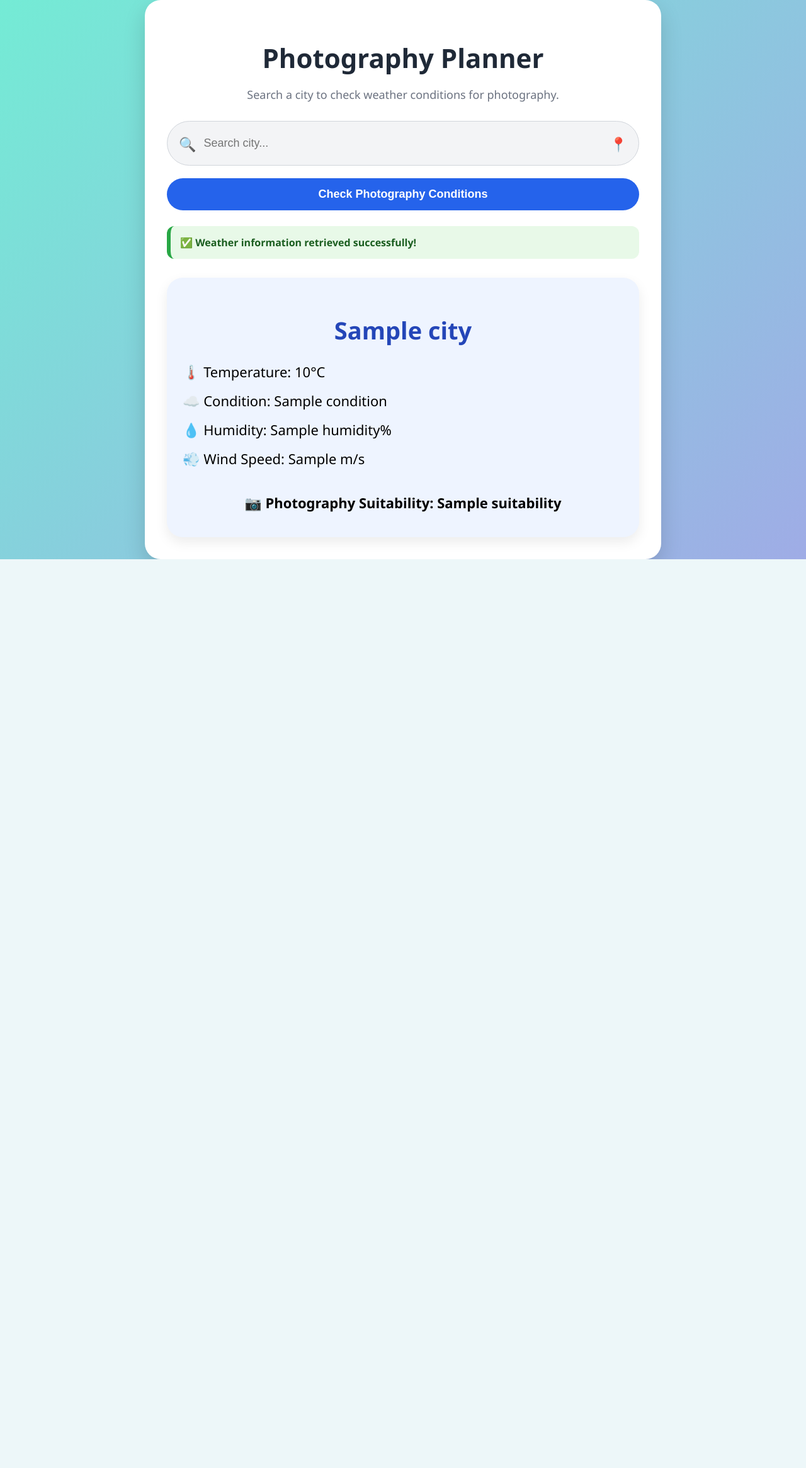
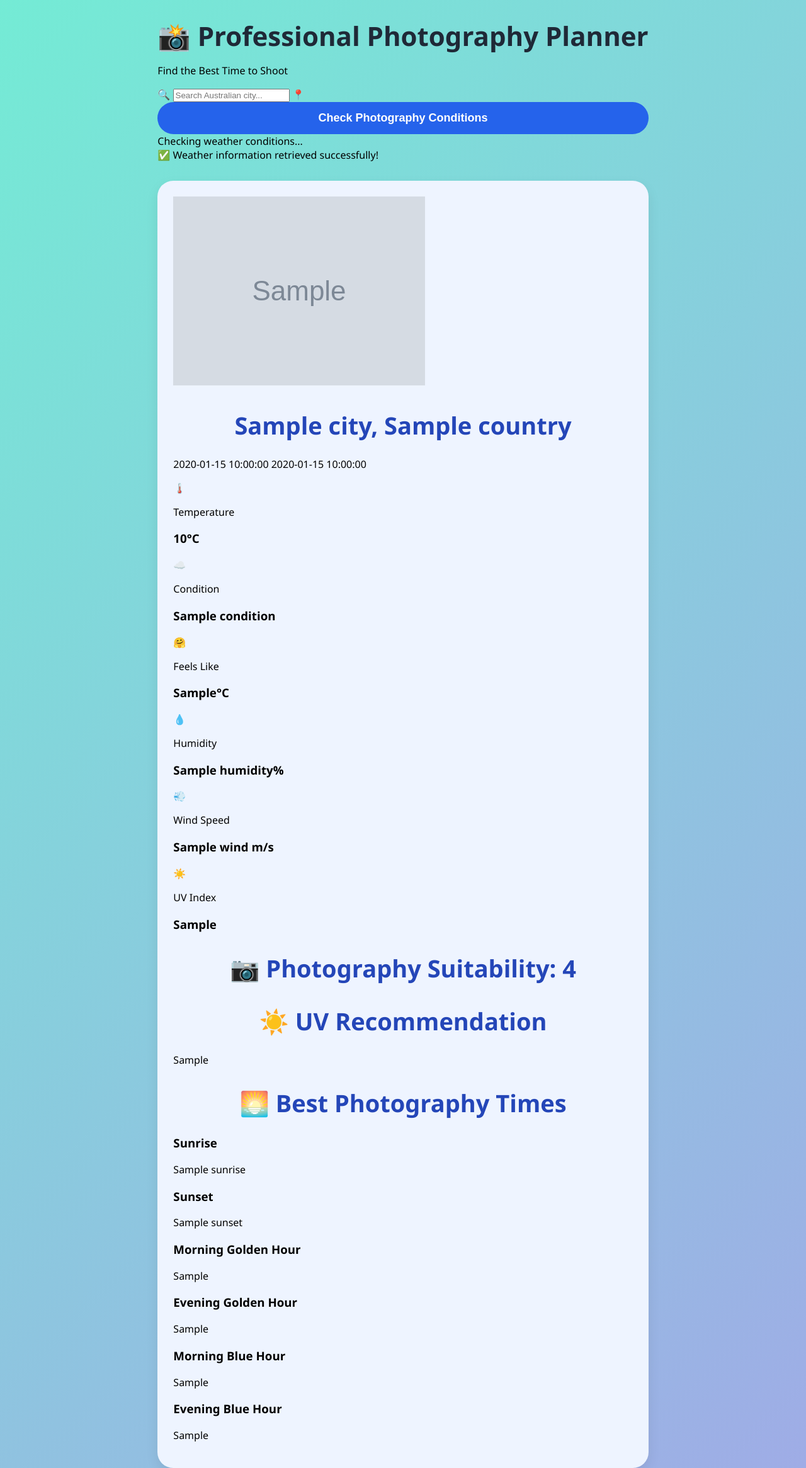
Before and after one commit to bandanarimal7-star/professional-photography-planner, a Flask app: template templates/index.html in a window 1280 px wide. Shown: the whole page at 63% size. Before the commit the page ends 888 px from the top, so only its background shows below. Run offline with Flask 3, Linux system fonts and the light colour scheme; the template is opened without the code that fills it: most values are stand-ins (such as "Sample title", 1, 10 or a date in 2020); grey boxes marked "Sample" are stand-in pictures.

Commit message:
Update index.html

```diff
--- a/templates/index.html
+++ b/templates/index.html
@@ -1,59 +1,149 @@
 <!DOCTYPE html>
-<html>
+<html lang="en">
 <head>
-    <title>Photography Planner</title>
+    <meta charset="UTF-8">
+    <title>Professional Photography Planner</title>
+    <meta name="viewport" content="width=device-width, initial-scale=1.0">
     <link rel="stylesheet" href="{{ url_for('static', filename='css/style.css') }}">
 </head>
+<body>
 
-<body>
-<div class="container">
+<div class="page-wrapper">
 
-    <h1>Photography Planner</h1>
-    <p class="subtitle">Search a city to check weather conditions for photography.</p>
+    <header class="app-header">
+        <h1>📸 Professional Photography Planner</h1>
+        <p>Find the Best Time to Shoot</p>
+    </header>
 
-    <form method="POST" class="search-form">
-        <div class="search-bar">
-            <span class="search-icon">🔍</span>
-            <input
-               type="text"
-               name="city"
-               placeholder="Search city..."
-               pattern="[A-Za-z ]+"
-               title="Only letters are allowed"
-               required>
-            <span class="location-icon">📍</span>
+    <form method="POST" class="search-box" onsubmit="showLoading()">
+        <div class="input-wrapper">
+            <span>🔍</span>
+            <input type="text" name="city" placeholder="Search Australian city..." required>
+            <span>📍</span>
         </div>
 
-        <button type="submit" onclick="this.innerText='Checking Weather...'">
-            Check Photography Conditions
-        </button>
+        <button type="submit">Check Photography Conditions</button>
     </form>
 
+    <div id="loading" class="loading">
+        <div class="spinner"></div>
+        <span>Checking weather conditions...</span>
+    </div>
+
+    {% if error %}
+    <div class="alert error">
+        ❌ {{ error }}
+    </div>
+    {% endif %}
+
     {% if weather %}
-    <div class="success-message">
+    <div class="alert success">
         ✅ Weather information retrieved successfully!
     </div>
 
-<div class="weather-card">
-        <h2>{{ weather.city }}</h2>
+    <section class="weather-card {{ weather.theme_class }}">
 
-        <div class="weather-details">
-            <p>🌡️ Temperature: {{ weather.temperature }}°C</p>
-            <p>☁️ Condition: {{ weather.condition }}</p>
-            <p>💧 Humidity: {{ weather.humidity }}%</p>
-            <p>💨 Wind Speed: {{ weather.wind_speed }} m/s</p>
+        <div class="location-section">
+            <img src="{{ weather.icon_url }}" alt="Weather icon">
+            <div>
+                <h2>{{ weather.city }}, {{ weather.country }}</h2>
+                <p>{{ weather.time_icon }} {{ weather.time_period }}</p>
+            </div>
         </div>
 
-        <div class="suitability {{ weather.suitability.lower().replace(' ', '-') }}">
-            📷 Photography Suitability: {{ weather.suitability }}
+        <div class="weather-grid">
+            <div class="info-card">
+                <span>🌡️</span>
+                <p>Temperature</p>
+                <h3>{{ weather.temp }}°C</h3>
+            </div>
+
+            <div class="info-card">
+                <span>☁️</span>
+                <p>Condition</p>
+                <h3>{{ weather.condition }}</h3>
+            </div>
+
+            <div class="info-card">
+                <span>🤗</span>
+                <p>Feels Like</p>
+                <h3>{{ weather.feels_like }}°C</h3>
+            </div>
+
+            <div class="info-card">
+                <span>💧</span>
+                <p>Humidity</p>
+                <h3>{{ weather.humidity }}%</h3>
+            </div>
+
+            <div class="info-card">
+                <span>💨</span>
+                <p>Wind Speed</p>
+                <h3>{{ weather.wind }} m/s</h3>
+            </div>
+
+            <div class="info-card">
+                <span>☀️</span>
+                <p>UV Index</p>
+                <h3>{{ weather.uv if weather.uv else "N/A" }}</h3>
             </div>
         </div>
-    {% endif %}
 
-    {% if error %}
-        <p class="error">{{ error }}</p>
+        <div class="rating-card {{ weather.rating|lower|replace(' ', '-') }}">
+            <h2>📷 Photography Suitability: {{ weather.rating }}</h2>
+        </div>
+
+        <div class="uv-card">
+            <h2>☀️ UV Recommendation</h2>
+            <p>{{ weather.uv_advice }}</p>
+        </div>
+
+        <div class="golden-card">
+            <h2>🌅 Best Photography Times</h2>
+
+            <div class="time-grid">
+                <div class="time-card">
+                    <h3>Sunrise</h3>
+                    <p>{{ weather.sunrise }}</p>
+                </div>
+
+                <div class="time-card">
+                    <h3>Sunset</h3>
+                    <p>{{ weather.sunset }}</p>
+                </div>
+
+                <div class="time-card">
+                    <h3>Morning Golden Hour</h3>
+                    <p>{{ weather.morning_golden }}</p>
+                </div>
+
+                <div class="time-card">
+                    <h3>Evening Golden Hour</h3>
+                    <p>{{ weather.evening_golden }}</p>
+                </div>
+
+                <div class="time-card">
+                    <h3>Morning Blue Hour</h3>
+                    <p>{{ weather.morning_blue }}</p>
+                </div>
+
+                <div class="time-card">
+                    <h3>Evening Blue Hour</h3>
+                    <p>{{ weather.evening_blue }}</p>
+                </div>
+            </div>
+        </div>
+
+    </section>
     {% endif %}
 
 </div>
+
+<script>
+function showLoading() {
+    document.getElementById("loading").style.display = "flex";
+}
+</script>
+
 </body>
 </html>
```
Lines whose indentation alone changed are shown as unchanged.
